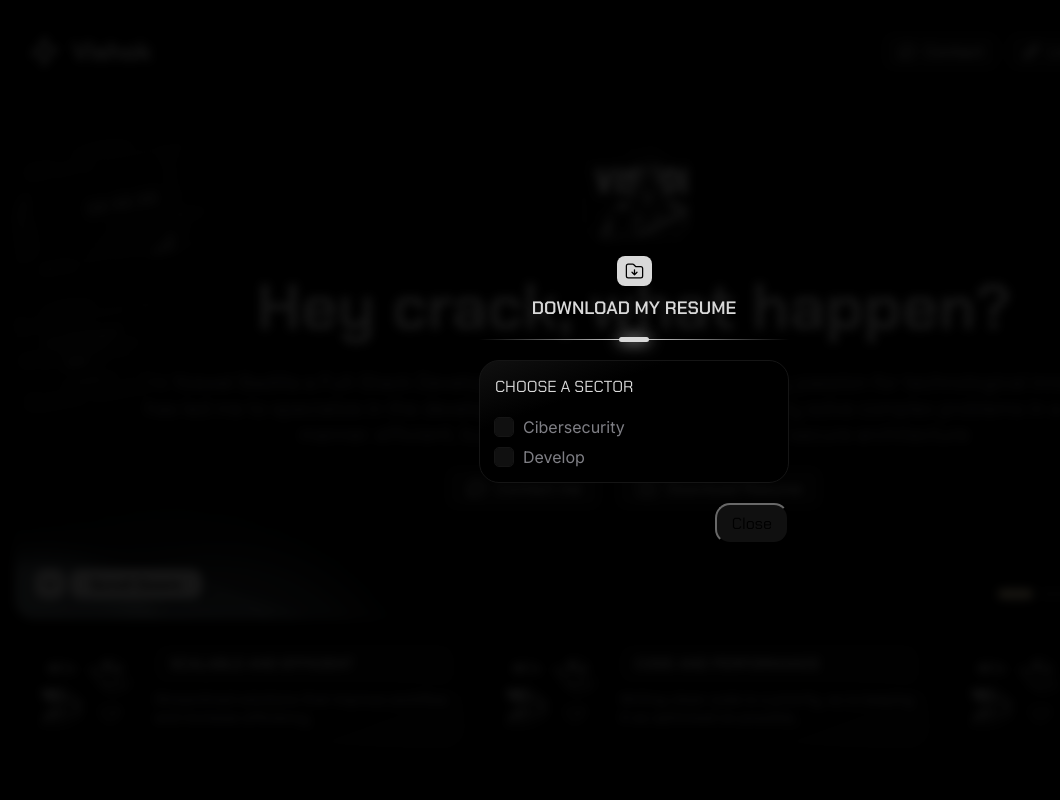
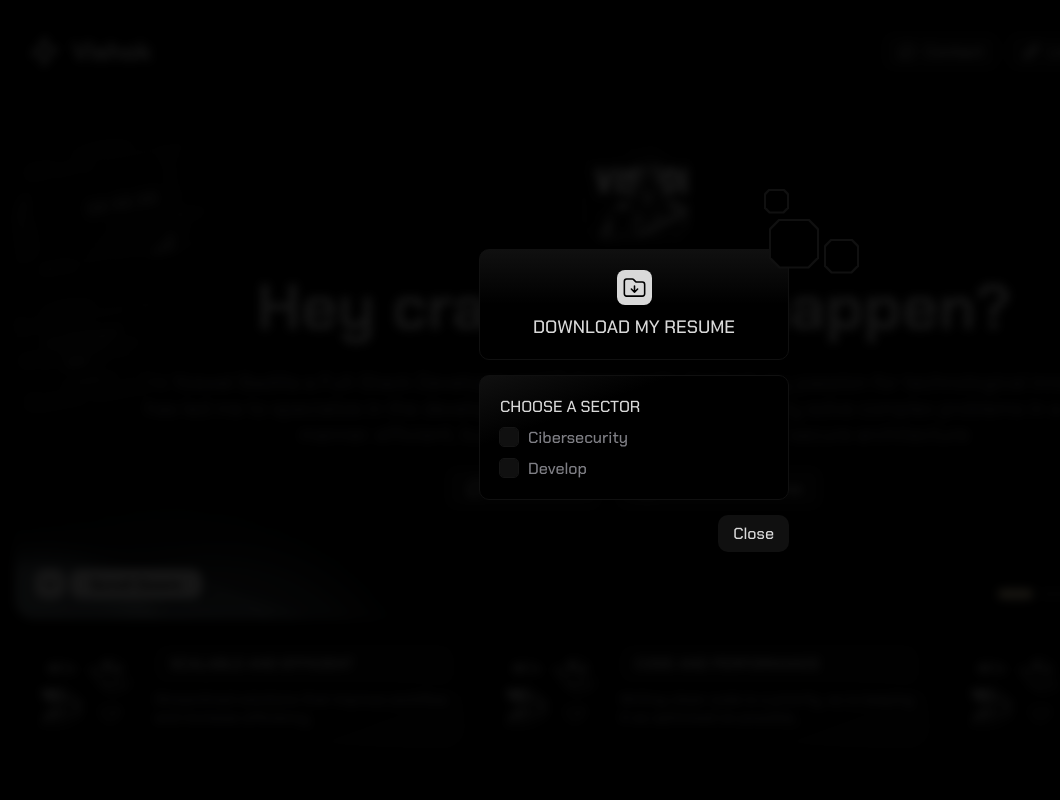
Before and after one commit to Yoswell/YoswelDev, a React (Vite) app: page / in a window 1280 px wide. Both pictures are taken after a click on the button "Download Resume". Shown: the top 800 px of the page, without its empty margins (6-1066 px from the left). Built offline with nearby package versions, Linux system fonts and the light colour scheme.

Commit message:
A new design with in modal

```diff
--- a/src/components/ModalCV.tsx
+++ b/src/components/ModalCV.tsx
@@ -1,6 +1,7 @@
 import { useContext, useState } from 'react'
 import { ModalContext } from '@/components/About'
 import { Check, Download } from '@/components/icons/HeroIcons'
+import { Hexagon } from './recycle/Hexagon'
 
 export function ModalCV() {
     const { isOpenModal, setIsOpenModal } = useContext(ModalContext)
@@ -24,10 +25,9 @@ export function ModalCV() {
     return (
         <section className={`modal ${isOpenModal && "modal-open"}`}>
             <div className='card-modal'>
-                <h5>
-                    <Download/>
-                    Download my resume
-                </h5>
+                <Hexagon type='right'></Hexagon>
+                <h5><Download/>Download my resume</h5>
+
                 <div className='modal-question'>
                     <label>Choose a sector</label>
                     <div className='form-group'>
--- a/src/css/home.css
+++ b/src/css/home.css
@@ -217,50 +217,22 @@ header {
     padding-bottom: 15px;
     gap: 10px;
     display: grid;
-    place-items: center;
     position: relative;
 
-    &::before {
-        position: absolute;
-        content: '';
-        width: 100%;
-        max-width: 600px;
-        height: 1px;
-        bottom: 0;
-        left: 50%;
-        transform: translateX(-50%);
-        background: linear-gradient(90deg, transparent, var(--font-black), transparent);
-    }
-
-    &::after {
-        position: absolute;
-        content: '';
-        width: 30px;
-        height: 5px;
-        bottom: -2px;
-        left: 50%;
-        transform: translateX(-50%);
-        background-color: var(--font-black);
-        box-shadow: 0 0 15px var(--font-black);
-        border-radius: 6px;
-    }
-
     & .title {
-        font-size: clamp(20px, 5vw, 25px);
+        font-size: clamp(30px, 5vw, 40px);
         color: var(--font-black);
-        font-weight: 600;
-        text-align: center;
-        text-transform: uppercase;
-        font-family: "Chakra Petch", serif;
+        text-align: left;
+        font-weight: 900;
     }
 
     & .subTitle {
-        font-size: 16px;
-        text-align: center;
+        font-size: clamp(25px, 5vw, 30px);
+        text-align: left;
         color: var(--font-sm-black);
-        max-width: 70ch;
-        line-height: 22px;
-        font-weight: 500;
+        max-width: 50ch;
+        line-height: 1.3;
+        font-weight: 900;
     }
 }
 
--- a/src/css/modal.css
+++ b/src/css/modal.css
@@ -10,51 +10,34 @@
     z-index: 1000;
 
     & .card-modal {
+        position: relative;
         padding: 20px;
         display: grid;
-        gap: 20px;
+        gap: 15px;
         width: 350px;
+
+        .float-icon-right {
+            top: -10px;
+            margin-right: 10px !important;
+        }
 
         & h5 {
             display: grid;
             place-items: center;
             gap: 10px;
             color: var(--font-black);
-            font-weight: 600;
+            font-weight: 500;
             font-size: 18px;
-            padding-bottom: 20px;
+            padding: 20px;
             position: relative;
             text-transform: uppercase;
-            font-family: "Chakra Petch", serif;
-
-            &::before {
-                position: absolute;
-                content: '';
-                width: 100%;
-                max-width: 900px;
-                height: 1px;
-                bottom: 0;
-                left: 50%;
-                transform: translateX(-50%);
-                background: linear-gradient(90deg, var(--bg-white), var(--font-black), var(--bg-white));
-            }
-
-            &::after {
-                position: absolute;
-                content: '';
-                width: 30px;
-                height: 5px;
-                bottom: -2px;
-                left: 50%;
-                transform: translateX(-50%);
-                background-color: var(--font-black);
-                box-shadow: 0 0 15px var(--font-black);
-                border-radius: 6px;
-            }
+            border: 1px solid var(--border-white);
+            border-radius: var(--radius-card);
+            background: linear-gradient(To bottom, var(--border-white), var(--bg-white), var(--bg-white));
 
             & svg {
                 width: 35px;
-                height: 30px;
+                height: 35px;
                 display: grid;
                 place-items: center;
                 border-radius: 8px;
@@ -66,17 +49,16 @@
 
         & label {
             color: var(--font-black);
-            margin-bottom: 10px;
             text-transform: uppercase;
-            font-family: "Chakra Petch", serif;
+            font-weight: 500;
         }
 
         & .modal-question {
             display: grid;
             gap: 10px;
-            padding: 15px;
-            border-radius: 20px;
-            border: 1px solid var(--border-sm-white);
+            padding: 20px;
+            border-radius: var(--radius-card);
+            border: 1px solid var(--border-white);
             background: linear-gradient(160deg, var(--border-white) 0%, var(--bg-white) 30%, var(--bg-white) 100%);
 
             & .row {
@@ -87,7 +69,6 @@
                 & label {
                     margin: 0;
                     color: var(--font-sm-black);
-                    font-family: "Inter", serif;
                     text-transform: none;
                 }
             }
@@ -102,7 +83,7 @@
             display: flex;
             align-items: center;
             justify-content: flex-end;
-            gap: 10px;
+            gap: 8px;
 
             & .btn {
                 display: flex;
@@ -112,7 +93,10 @@
                 background-color: var(--border-white);
                 border-color: var(--border-sm-white);
                 padding: 8px 15px;
-                border-radius: 15px;
+                border-radius: var(--radius-card);
+                border: none;
+                color: var(--font-black);
+                font-weight: 500;
 
                 &:hover {
                     color: var(--bg-white);
--- a/src/pages/home/Home.tsx
+++ b/src/pages/home/Home.tsx
@@ -1,11 +1,10 @@
 import { About } from '@/components/About'
 import { CardProject } from '@/components/CardProject'
-import { CardText } from '@/components/recycle/CardText'
+import { CardText } from '@/components/CardText'
 import { Skills } from '@/components/skills'
-import { Title } from '@/components/recycle/Title'
+import { Title } from '@/components/recycle/HeaderTitle'
 import { Footer } from '@/components/recycle/Footer'
 import { CardSkills } from '@/components/CardSkills'
-import { Potion, Rocket, Service } from '@/components/icons/HeroIcons'
 import { Hexagon } from '@/components/recycle/Hexagon'
 
 export function Home() {
```
